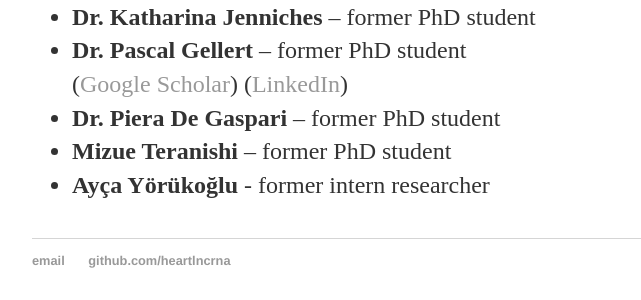
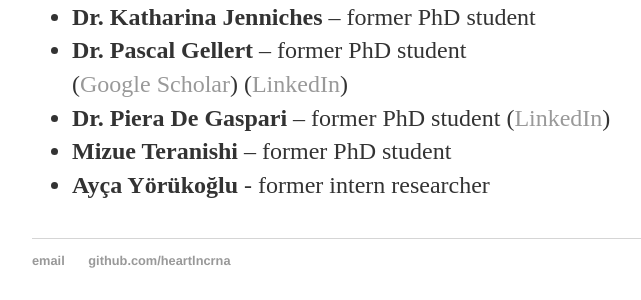
Before and after one commit to heartlncrna/heartlncrna.github.io, a Jekyll site: the page members/member_list.html, which Jekyll copies as it is, in a window 1280 px wide. Shown: the part 757-1057 px from the top of the page, without its empty margins (160-801 px from the left). Built offline with Jekyll 4.4.1, drawn with Linux system fonts in a browser that asks for light colours.

Commit message:
Update member_list.html

```diff
--- a/members/member_list.html
+++ b/members/member_list.html
@@ -75,7 +75,9 @@
 					(<a href="https://uk.linkedin.com/in/pascalgellert"><span class="ptHyperlink">LinkedIn</span></a>)
 				</li>
 
-				<li><b>Dr. Piera De Gaspari</b> – former PhD student</li>
+				<li><b>Dr. Piera De Gaspari</b> – former PhD student
+						(<a href=https://www.linkedin.com/in/katharina-jenniches-77016b100"><span class="ptHyperlink">LinkedIn</span></a>)
+				</li>
 
 				<li><b>Mizue Teranishi</b> – former PhD student</li>
 
```
